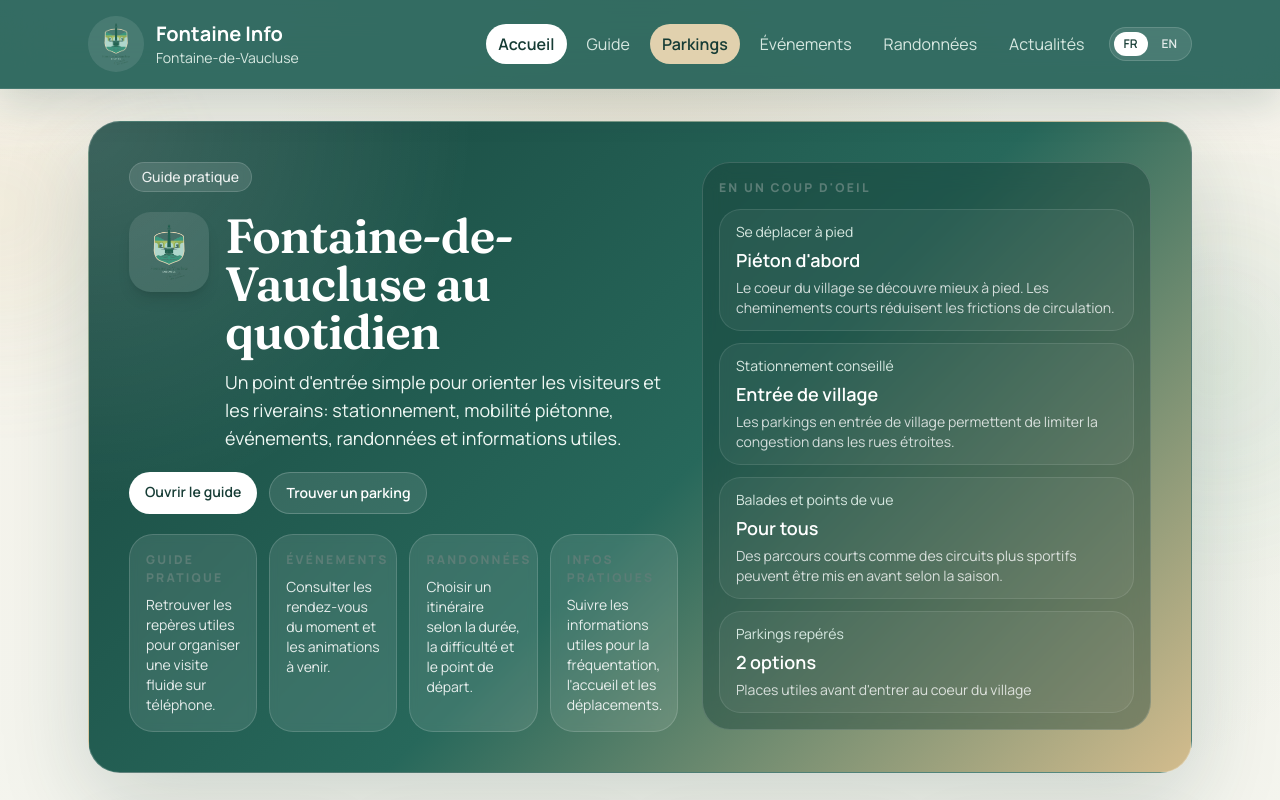
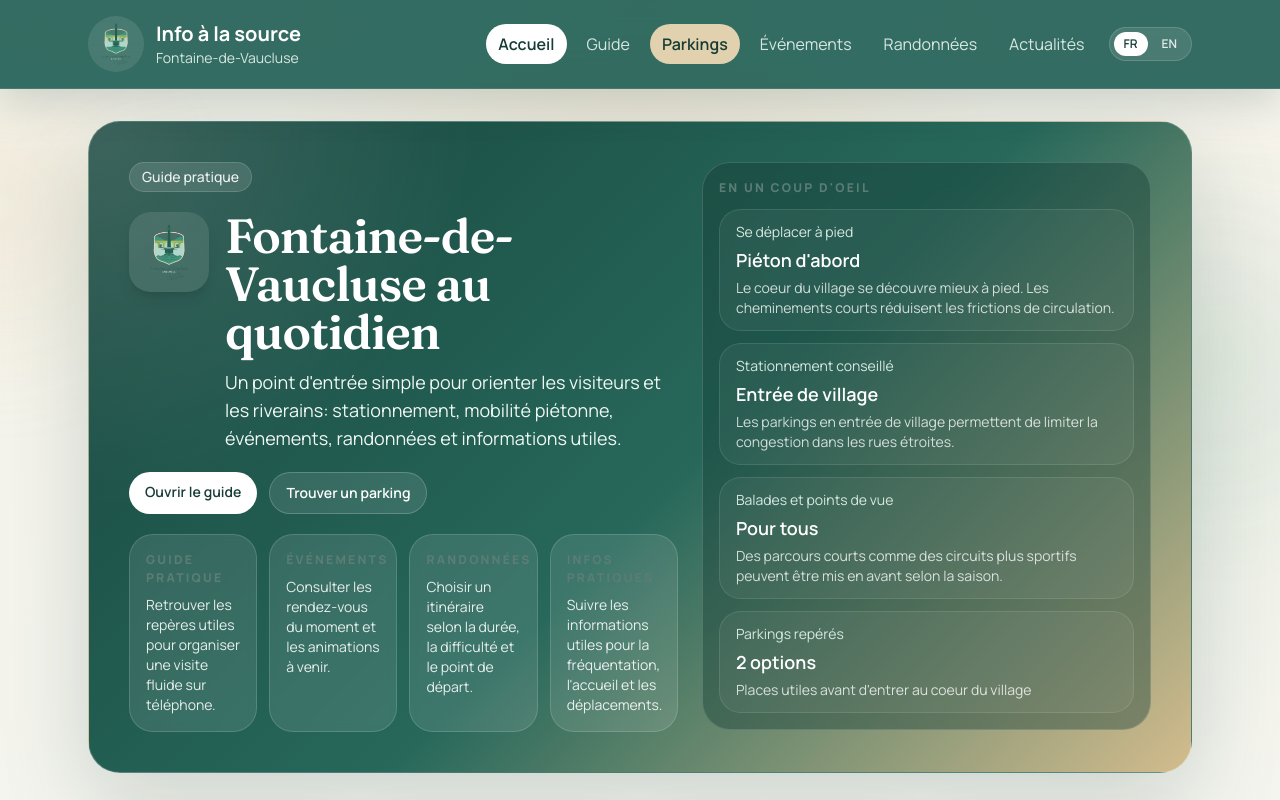
Before and after one commit to SixtyOne61/fontaineinfoalasource, a React (Vite) app: page / in a window 1280 px wide. Shown: the top 800 px of the page. Built offline with nearby package versions, Linux system fonts and the light colour scheme.

Commit message:
change name

```diff
--- a/src/components/Navbar.jsx
+++ b/src/components/Navbar.jsx
@@ -108,7 +108,7 @@ export default function Navbar() {
                     />
                     <div className="min-w-0">
                         <p className="truncate text-base font-bold leading-tight sm:text-xl">
-                            Fontaine Info
+                            Info à la source
                         </p>
                         <p className="truncate text-xs leading-tight text-[#d7e8e1] sm:text-sm">
                             Fontaine-de-Vaucluse
```
